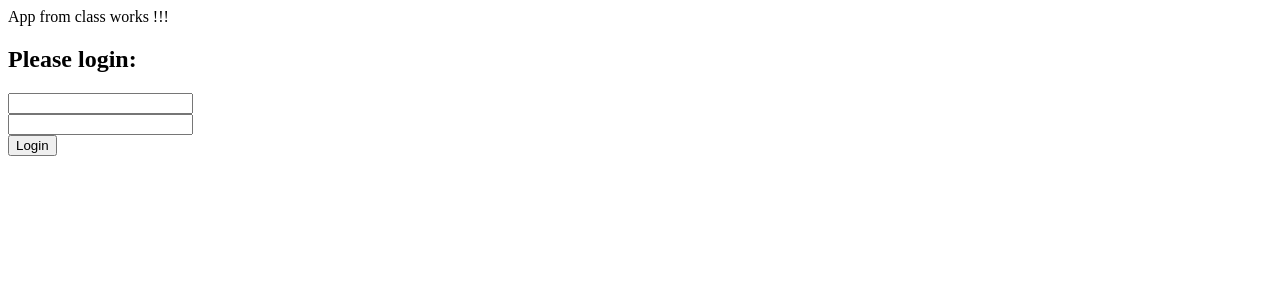
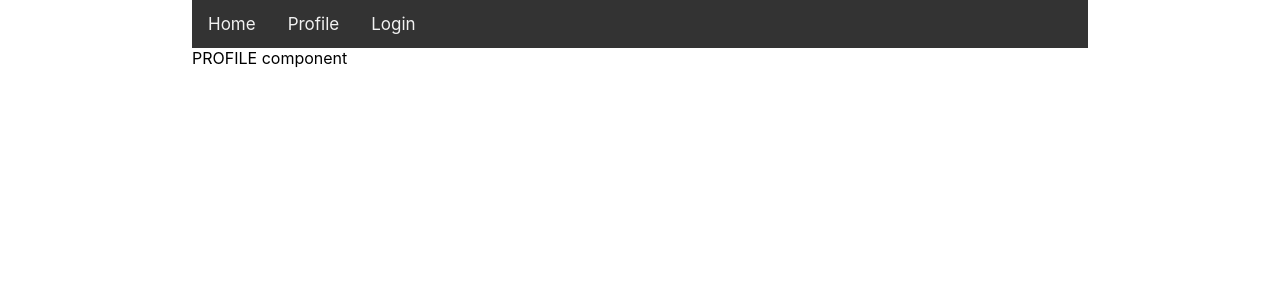
Before and after one commit to miroadamy-practice/s-udemy-aws-ts-cdk, a React (Create React App) app in the folder space-finder-frontend/: page /profile in a window 1280 px wide. Shown: the top 300 px of the page. Built offline with nearby package versions, Linux system fonts and the light colour scheme.

Commit message:
Routing + some css

```diff
--- a/space-finder-frontend/package.json
+++ b/space-finder-frontend/package.json
@@ -10,8 +10,10 @@
     "@types/node": "^16.11.14",
     "@types/react": "^17.0.37",
     "@types/react-dom": "^17.0.11",
+    "@types/react-router-dom": "^5.1.7",
     "react": "^17.0.2",
     "react-dom": "^17.0.2",
+    "react-router-dom": "^5.2.0",
     "react-scripts": "5.0.0",
     "typescript": "^4.5.4",
     "web-vitals": "^2.1.2"
--- a/space-finder-frontend/src/components/App.tsx
+++ b/space-finder-frontend/src/components/App.tsx
@@ -1,10 +1,16 @@
 import React from 'react';
-import { textChangeRangeIsUnchanged } from 'typescript';
+import {Router, Route, Switch } from 'react-router';
 
 import {User} from '../model/Model'
 import {AuthService} from '../services/AuthService'
 
-import {Login} from './Login'
+import history from '../utils/history';
+import { Home } from './Home';
+import { Login } from './Login';
+import { Navbar } from './Navbar';
+import { Profile } from './Profile';
+
+
 interface AppState {
   user: User | undefined
 }
@@ -15,7 +21,9 @@ export class App extends React.Component<{}, AppState> {
 
   constructor(props: any) {
     super(props);
-
+    this.state = {
+      user: undefined
+    }
     this.setUser = this.setUser.bind(this);
 
   }
@@ -27,9 +35,19 @@ export class App extends React.Component<{}, AppState> {
 
   render() {
     return (
-      <div>
-        App from class works !!!
-        <Login authService={this.authService} setUser={this.setUser}/>
+      <div className='wrapper'>
+        <Router history={history}>
+          <div>
+            <Navbar user={this.state.user}/>
+            <Switch>
+              <Route exact path='/' component={Home}/>
+              <Route exact path='/login'>
+                <Login authService={this.authService} setUser={this.setUser}/>
+              </Route>
+              <Route exact path='/profile' component={Profile}/>
+            </Switch>
+          </div>
+        </Router>
       </div>
     )
   }
--- /dev/null
+++ b/space-finder-frontend/src/components/Home.tsx
@@ -0,0 +1,12 @@
+import React from 'react';
+
+export class Home extends React.Component {
+
+    render(): React.ReactNode {
+        return (
+            <div>
+                HOME page
+            </div>
+        )
+    }
+}
--- /dev/null
+++ b/space-finder-frontend/src/components/Navbar.tsx
@@ -0,0 +1,24 @@
+import React from 'react';
+import { User } from '../model/Model';
+import {Link} from 'react-router-dom';
+
+export class Navbar extends React.Component<{user: User | undefined}> {
+
+    render(): React.ReactNode {
+        let loginLogOut: any;
+
+        if (this.props.user) {
+            loginLogOut = <Link to="/logout">{this.props.user.userName}</Link>
+        } else {
+            loginLogOut = <Link to="/login">Login</Link>
+        }
+
+        return (
+            <div className='navbar'>
+                <Link to="/">Home</Link>
+                <Link to="/profile">Profile</Link>
+                {loginLogOut}
+            </div>
+        )
+    }
+}
--- /dev/null
+++ b/space-finder-frontend/src/components/Profile.tsx
@@ -0,0 +1,12 @@
+import React from 'react';
+
+export class Profile extends React.Component {
+
+    render(): React.ReactNode {
+        return (
+            <div>
+                PROFILE component
+            </div>
+        )
+    }
+}
--- /dev/null
+++ b/space-finder-frontend/src/index.css
@@ -0,0 +1,46 @@
+body {
+    margin: 0;
+    font-family: -apple-system, BlinkMacSystemFont, 'Segoe UI', 'Roboto', 'Oxygen',
+      'Ubuntu', 'Cantarell', 'Fira Sans', 'Droid Sans', 'Helvetica Neue',
+      sans-serif;
+    -webkit-font-smoothing: antialiased;
+    -moz-osx-font-smoothing: grayscale;
+  }
+
+  code {
+    font-family: source-code-pro, Menlo, Monaco, Consolas, 'Courier New',
+      monospace;
+  }
+
+  .wrapper {
+    margin: auto;
+    width: 70%;
+  }
+
+  /* Add a black background color to the top navigation */
+  .navbar {
+    background-color: #333;
+    overflow: hidden;
+  }
+
+  /* Style the links inside the navigation bar */
+  .navbar a {
+    float: left;
+    color: #f2f2f2;
+    text-align: center;
+    padding: 14px 16px;
+    text-decoration: none;
+    font-size: 17px;
+  }
+
+  /* Change the color of links on hover */
+  .navbar a:hover {
+    background-color: #ddd;
+    color: black;
+  }
+
+  /* Add a color to the active/current link */
+  .navbar a.active {
+    background-color: #4CAF50;
+    color: white;
+  }
--- a/space-finder-frontend/src/index.tsx
+++ b/space-finder-frontend/src/index.tsx
@@ -1,5 +1,6 @@
 import ReactDOM from 'react-dom';
 import { App } from './components/App';
+import './index.css'
 
 ReactDOM.render(
     <App />,
--- /dev/null
+++ b/space-finder-frontend/src/utils/history.ts
@@ -0,0 +1,9 @@
+import {createBrowserHistory} from 'history';
+
+if (false) {
+    console.log('Why do I need to do this ?')
+}
+
+// TS1208: 'history.ts' cannot be compiled under '--isolatedModules' because it is considered a global script file. Add an import, export, or an empty 'export {}' statement to make it a module.
+
+export default createBrowserHistory();
```
Also changed, not shown: 2 other files (tests, documents, lock files or other folders).
